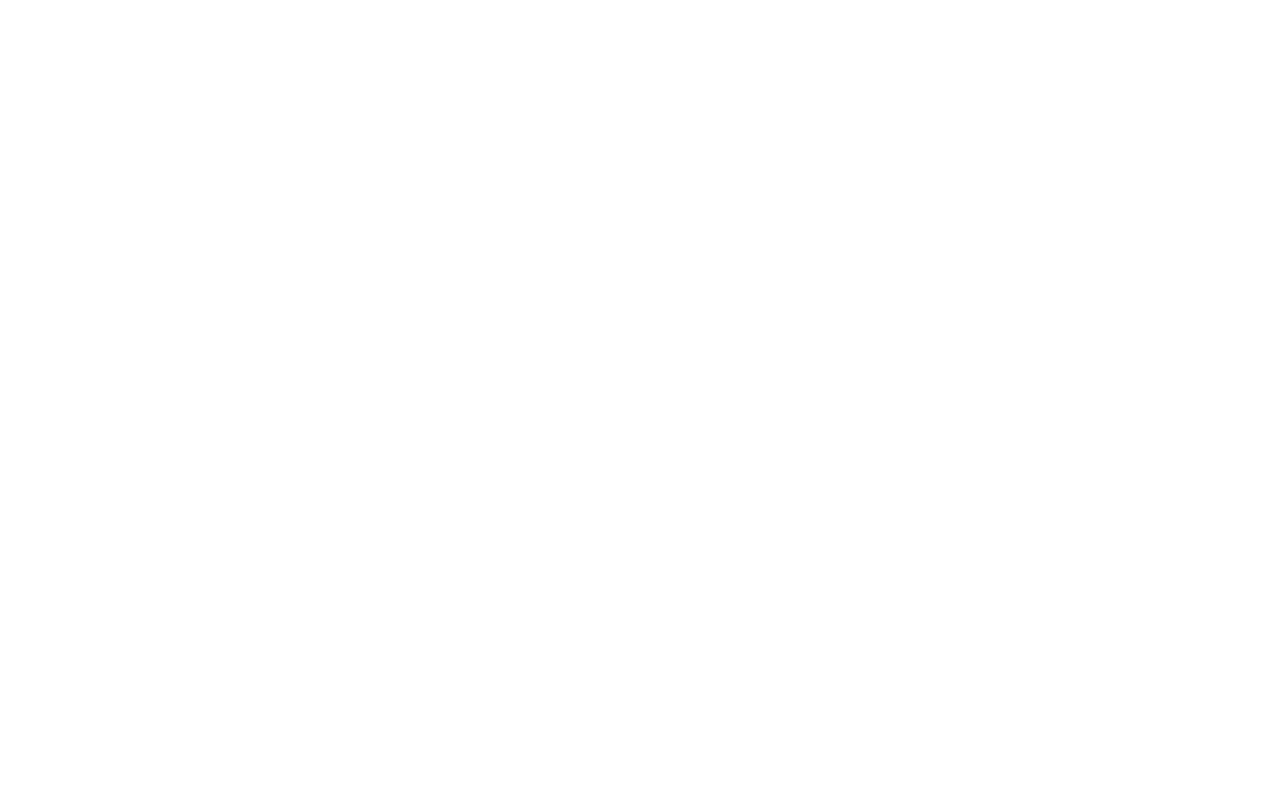
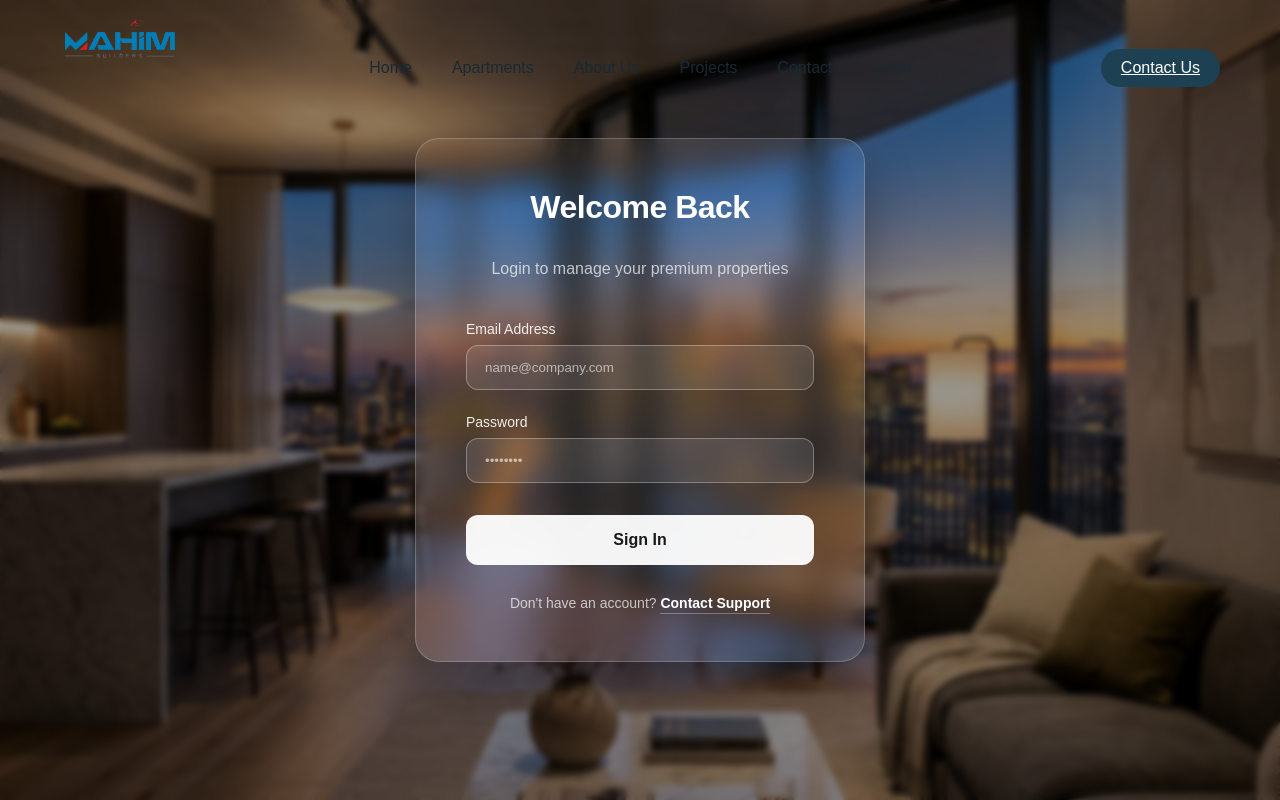
Before and after one commit to yousufabdullahnirob/realstate, a React (Vite) app in the folder frontend/: page /login in a window 1280 px wide. Before the commit this address had no page. Shown: the top 800 px of the page. Built offline with nearby package versions, Linux system fonts and the light colour scheme.

Commit message:
Enhance UI: Added premium Login page, updated Navbar, and modernized Admin interface with a new design system

```diff
--- a/frontend/src/App.jsx
+++ b/frontend/src/App.jsx
@@ -16,6 +16,7 @@ import Notifications from "./pages/Notifications";
 import AdminDashboard from "./pages/AdminDashboard";
 import ApartmentAdmin from "./pages/ApartmentAdmin";
 import ProjectAdmin from "./pages/ProjectAdmin";
+import Login from "./pages/Login";
 import "./admin.css";
 import "./styles.css"; // Public site styles
 
@@ -32,6 +33,7 @@ export default function App() {
           <Route path="/apartments/:id" element={<ApartmentDetails />} />
           <Route path="/about" element={<AboutUs />} />
           <Route path="/contact" element={<ContactUs />} />
+          <Route path="/login" element={<Login />} />
         </Route>
         {/* Admin routes */}
         <Route element={<AdminLayout />}>
--- a/frontend/src/components/Header.jsx
+++ b/frontend/src/components/Header.jsx
@@ -15,6 +15,7 @@ const Header = () => {
             <li><a href="/about">About Us</a></li>
             <li><a href="/projects">Projects</a></li>
             <li><a href="/contact">Contact</a></li>
+            <li><a href="/login">Login</a></li>
           </ul>
         </nav>
         <a href="/contact" className="contact-btn">Contact Us</a>
--- a/frontend/src/components/Sidebar.jsx
+++ b/frontend/src/components/Sidebar.jsx
@@ -10,12 +10,12 @@ const Sidebar = () => {
       </div>
 
       <nav className="sidebar-nav">
-        <Link className="active" to="/admin/">📊 Dashboard</Link>
-        <Link to="/admin/projects">🏗 Manage Projects</Link>
-        <Link to="/admin/apartments">🏢 Manage Apartments</Link>
-        <Link to="/admin/bookings">📅 Bookings</Link>
-        <Link to="/admin/inquiries">💬 Inquiries</Link>
-        <Link to="/admin/notifications">🔔 Notifications</Link>
+        <Link className="active" to="/admin/"><span>📊</span> Dashboard</Link>
+        <Link to="/admin/projects"><span>🏗</span> Manage Projects</Link>
+        <Link to="/admin/apartments"><span>🏢</span> Manage Apartments</Link>
+        <Link to="/admin/bookings"><span>📅</span> Bookings</Link>
+        <Link to="/admin/inquiries"><span>💬</span> Inquiries</Link>
+        <Link to="/admin/notifications"><span>🔔</span> Notifications</Link>
       </nav>
     </aside>
   );
--- a/frontend/src/components/Topbar.jsx
+++ b/frontend/src/components/Topbar.jsx
@@ -22,7 +22,6 @@ const Topbar = () => {
         <div className="profile-menu">
           <div className="avatar"></div>
           <span>Admin</span>
-          <i className="dropdown-icon">▼</i>
         </div>
         <button className="logout-btn">Logout</button>
       </div>
--- /dev/null
+++ b/frontend/src/pages/Login.jsx
@@ -0,0 +1,157 @@
+import React, { useState } from 'react';
+import { useNavigate } from 'react-router-dom';
+
+const Login = () => {
+  const [email, setEmail] = useState('');
+  const [password, setPassword] = useState('');
+  const [isHovered, setIsHovered] = useState(false);
+  const navigate = useNavigate();
+
+  const handleSubmit = (e) => {
+    e.preventDefault();
+    console.log('Login attempt:', { email, password });
+    navigate('/admin');
+  };
+
+  return (
+    <div className="login-wrapper" style={{
+      minHeight: '100vh',
+      width: '100%',
+      display: 'flex',
+      alignItems: 'center',
+      justifyContent: 'center',
+      backgroundImage: 'url("/images/login-bg.png")',
+      backgroundSize: 'cover',
+      backgroundPosition: 'center',
+      position: 'relative',
+      fontFamily: '"Inter", sans-serif'
+    }}>
+      {/* Overlay for better readability */}
+      <div style={{
+        position: 'absolute',
+        top: 0,
+        left: 0,
+        right: 0,
+        bottom: 0,
+        backgroundColor: 'rgba(0, 0, 0, 0.4)',
+        backdropFilter: 'blur(3px)'
+      }} />
+
+      <div className="login-card" style={{
+        position: 'relative',
+        zIndex: 1,
+        maxWidth: '450px',
+        width: '90%',
+        padding: '50px',
+        borderRadius: '24px',
+        background: 'rgba(255, 255, 255, 0.1)',
+        backdropFilter: 'blur(15px) saturate(180%)',
+        WebkitBackdropFilter: 'blur(15px) saturate(180%)',
+        border: '1px solid rgba(255, 255, 255, 0.2)',
+        boxShadow: '0 25px 50px rgba(0, 0, 0, 0.3)',
+        color: '#fff',
+        animation: 'fadeInUp 0.8s ease-out'
+      }}>
+        <style>
+          {`
+            @keyframes fadeInUp {
+              from { opacity: 0; transform: translateY(30px); }
+              to { opacity: 1; transform: translateY(0); }
+            }
+            .login-input::placeholder { color: rgba(255, 255, 255, 0.6); }
+            .login-input:focus { border-color: #fff !important; background: rgba(255, 255, 255, 0.15) !important; }
+          `}
+        </style>
+
+        <div style={{ textAlign: 'center', marginBottom: '40px' }}>
+          <h2 style={{ fontSize: '32px', fontWeight: '700', letterSpacing: '-0.5px' }}>Welcome Back</h2>
+          <p style={{ color: 'rgba(255, 255, 255, 0.7)', marginTop: '8px' }}>Login to manage your premium properties</p>
+        </div>
+
+        <form onSubmit={handleSubmit}>
+          <div style={{ marginBottom: '24px' }}>
+            <label style={{ display: 'block', fontSize: '14px', fontWeight: '500', marginBottom: '8px', color: 'rgba(255, 255, 255, 0.9)' }}>Email Address</label>
+            <input
+              className="login-input"
+              type="email"
+              value={email}
+              onChange={(e) => setEmail(e.target.value)}
+              placeholder="name@company.com"
+              required
+              style={{
+                width: '100%',
+                padding: '14px 18px',
+                borderRadius: '12px',
+                background: 'rgba(255, 255, 255, 0.1)',
+                border: '1px solid rgba(255, 255, 255, 0.3)',
+                color: '#fff',
+                outline: 'none',
+                transition: 'all 0.3s ease',
+                boxSizing: 'border-box'
+              }}
+            />
+          </div>
+
+          <div style={{ marginBottom: '32px' }}>
+            <label style={{ display: 'block', fontSize: '14px', fontWeight: '500', marginBottom: '8px', color: 'rgba(255, 255, 255, 0.9)' }}>Password</label>
+            <input
+              className="login-input"
+              type="password"
+              value={password}
+              onChange={(e) => setPassword(e.target.value)}
+              placeholder="••••••••"
+              required
+              style={{
+                width: '100%',
+                padding: '14px 18px',
+                borderRadius: '12px',
+                background: 'rgba(255, 255, 255, 0.1)',
+                border: '1px solid rgba(255, 255, 255, 0.3)',
+                color: '#fff',
+                outline: 'none',
+                transition: 'all 0.3s ease',
+                boxSizing: 'border-box'
+              }}
+            />
+          </div>
+
+          <button
+            type="submit"
+            onMouseEnter={() => setIsHovered(true)}
+            onMouseLeave={() => setIsHovered(false)}
+            style={{
+              width: '100%',
+              padding: '16px',
+              borderRadius: '12px',
+              border: 'none',
+              background: isHovered ? '#fff' : 'rgba(255, 255, 255, 0.95)',
+              color: '#1a1a1a',
+              fontSize: '16px',
+              fontWeight: '600',
+              cursor: 'pointer',
+              transition: 'all 0.3s cubic-bezier(0.4, 0, 0.2, 1)',
+              transform: isHovered ? 'translateY(-2px)' : 'translateY(0)',
+              boxShadow: isHovered ? '0 10px 20px rgba(0,0,0,0.2)' : 'none'
+            }}
+          >
+            Sign In
+          </button>
+        </form>
+
+        <div style={{ marginTop: '30px', textAlign: 'center', fontSize: '14px' }}>
+          <span style={{ color: 'rgba(255, 255, 255, 0.7)' }}>Don't have an account? </span>
+          <a href="/contact" style={{
+            color: '#fff',
+            textDecoration: 'none',
+            fontWeight: '600',
+            borderBottom: '1px solid rgba(255, 255, 255, 0.3)',
+            paddingBottom: '2px',
+            transition: 'all 0.3s ease'
+          }}>Contact Support</a>
+        </div>
+      </div>
+    </div>
+  );
+};
+
+export default Login;
--- a/frontend/src/pages/Notifications.jsx
+++ b/frontend/src/pages/Notifications.jsx
@@ -1,34 +1,35 @@
 import React from 'react';
 
 const mockNotifications = [
-  { id: 1, message: 'New inquiry from Rahim Khan - Skyline Residency', time: '2min ago', type: 'inquiry' },
-  { id: 2, message: 'New booking request - Apt 5A', time: '1hr ago', type: 'booking' },
-  { id: 3, message: 'Project Skyline Residency - 95% complete', time: '3hrs ago', type: 'project' },
-  { id: 4, message: 'Maintenance request - Apt 3B', time: '1day ago', type: 'maintenance' },
+  { id: 1, message: 'New inquiry from Rahim Khan', time: '2min ago', type: 'inquiry', icon: '💬', project: 'Skyline Residency' },
+  { id: 2, message: 'New booking request', time: '1hr ago', type: 'booking', icon: '📅', project: 'Apt 5A' },
+  { id: 3, message: 'Project update complete', time: '3hrs ago', type: 'project', icon: '🏗', project: 'Skyline Residency - 95% complete' },
+  { id: 4, message: 'Maintenance request needed', time: '1day ago', type: 'maintenance', icon: '🛠', project: 'Apt 3B' },
 ];
 
 const Notifications = () => {
   return (
-    <div className="page-content">
-      <div className="container">
+    <div className="admin-content">
       <div className="page-header">
         <h2>Notifications</h2>
         <button className="add-btn">Mark All Read</button>
       </div>
+
       <div className="notifications-list">
         {mockNotifications.map(notif => (
           <div key={notif.id} className={`notification-item ${notif.type}`}>
-              <div className="notif-icon">●</div>
+            <div className="notif-icon">
+              {notif.icon}
+            </div>
             <div className="notif-content">
-                <p>{notif.message}</p>
+              <p>{notif.message} <span style={{ color: 'var(--text-muted)', fontWeight: '400' }}>• {notif.project}</span></p>
               <span className="notif-time">{notif.time}</span>
             </div>
             <div className="notif-actions">
-                <button className="view-btn">View</button>
+              <button className="view-btn">View Details</button>
             </div>
           </div>
         ))}
-        </div>
       </div>
     </div>
   );
```
Also changed, not shown: frontend/public/images/login-bg.png (added), 1 other file (tests, documents, lock files or other folders). Lines whose indentation alone changed are shown as unchanged.
